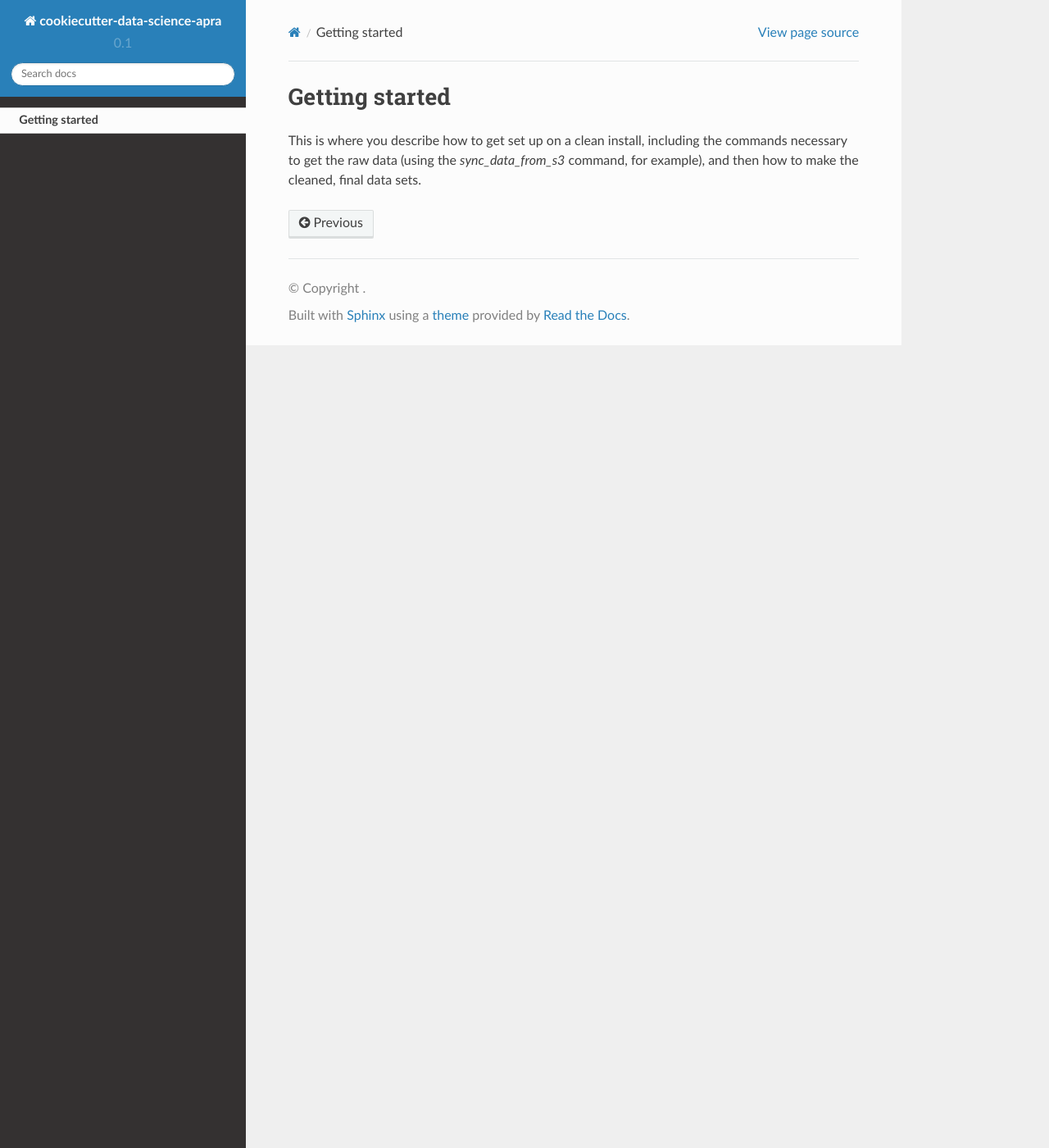
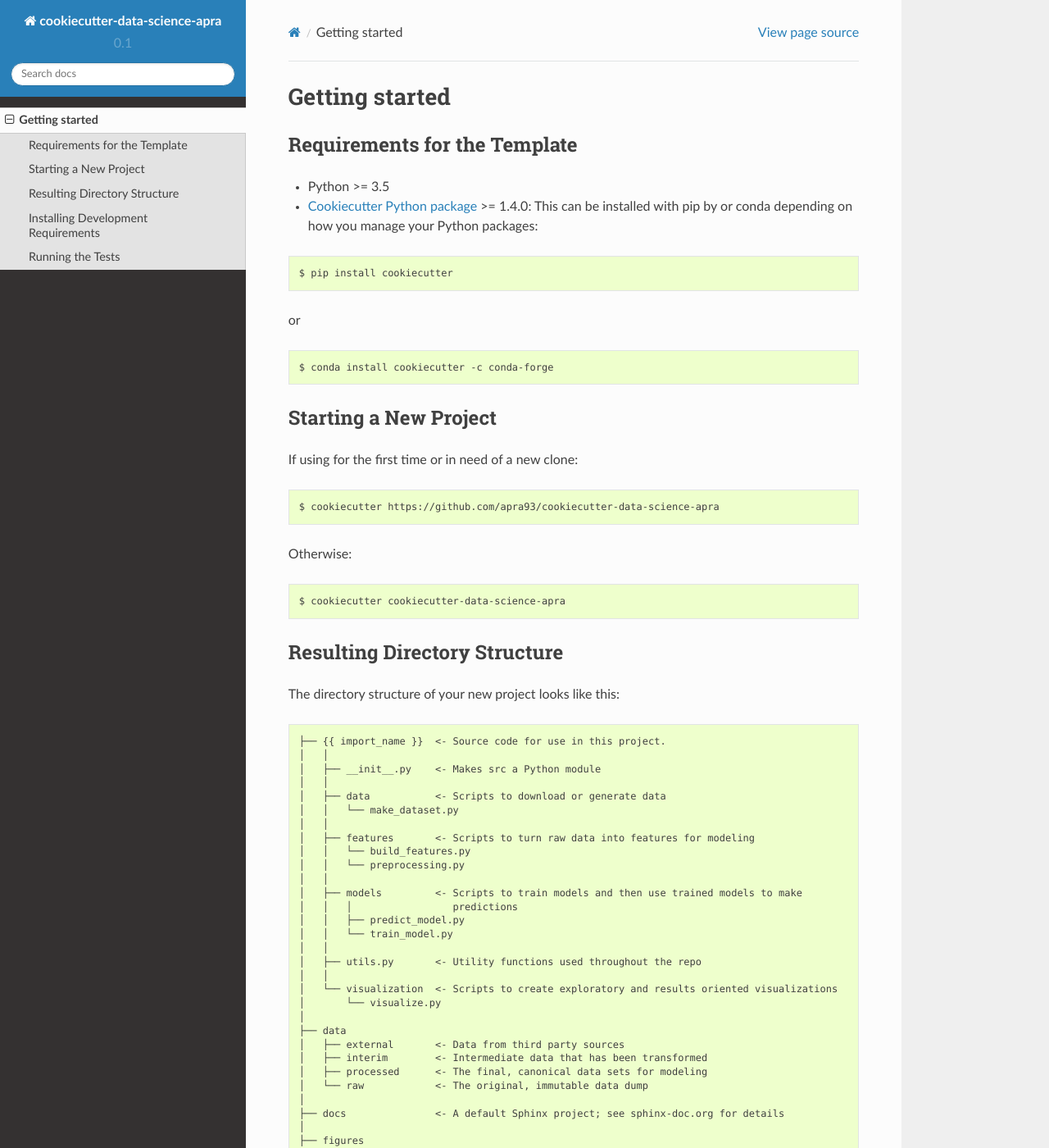
Before and after one commit to APRashedAhmed/cookiecutter-data-science-pp, a Sphinx documentation site: the page built from docs/getting-started.rst, in a window 1280 px wide and 1400 px high. Shown: the whole window at 82% size. Built offline with Sphinx 7.4.7 and the Read the Docs theme 2.0.0, drawn with Linux system fonts in a browser that asks for light colours; some of the changed text lies outside the part shown.

Commit message:
DOC: Adding readme contents to the docs.

```diff
--- a/docs/getting-started.rst
+++ b/docs/getting-started.rst
@@ -1,6 +1,120 @@
+===============
 Getting started
 ===============
 
-This is where you describe how to get set up on a clean install, including the
-commands necessary to get the raw data (using the `sync_data_from_s3` command,
-for example), and then how to make the cleaned, final data sets.
+Requirements for the Template
+-----------------------------
+- Python >= 3.5
+- `Cookiecutter Python package <http://cookiecutter.readthedocs.org/en/latest/installation.html>`_ >= 1.4.0: This can be installed with pip by or conda depending on how you manage your Python packages:
+
+::
+
+  $ pip install cookiecutter
+
+
+or ::
+
+  $ conda install cookiecutter -c conda-forge
+
+
+Starting a New Project
+----------------------
+
+If using for the first time or in need of a new clone: ::
+
+  $ cookiecutter https://github.com/apra93/cookiecutter-data-science-apra
+
+Otherwise: ::
+
+  $ cookiecutter cookiecutter-data-science-apra
+
+
+Resulting Directory Structure
+-----------------------------
+
+The directory structure of your new project looks like this:
+
+.. code-block:: text
+
+  ├── {{ import_name }}  <- Source code for use in this project.
+  │   │
+  │   ├── __init__.py    <- Makes src a Python module
+  │   │
+  │   ├── data           <- Scripts to download or generate data
+  │   │   └── make_dataset.py
+  │   │
+  │   ├── features       <- Scripts to turn raw data into features for modeling
+  │   │   └── build_features.py
+  │   │   └── preprocessing.py
+  │   │
+  │   ├── models         <- Scripts to train models and then use trained models to make
+  │   │   │                 predictions
+  │   │   ├── predict_model.py
+  │   │   └── train_model.py
+  │   │
+  │   ├── utils.py       <- Utility functions used throughout the repo
+  │   │
+  │   └── visualization  <- Scripts to create exploratory and results oriented visualizations
+  │       └── visualize.py
+  │
+  ├── data
+  │   ├── external       <- Data from third party sources
+  │   ├── interim        <- Intermediate data that has been transformed
+  │   ├── processed      <- The final, canonical data sets for modeling
+  │   └── raw            <- The original, immutable data dump
+  │
+  ├── docs               <- A default Sphinx project; see sphinx-doc.org for details
+  │
+  ├── figures
+  │   ├── finalized      <- Figures that have been polished and should not be changed
+  │   └── unsorted       <- Unsorted figures that are not version controlled
+  │
+  ├── docs               <- Directory for log files and is not  version controlled
+  │
+  ├── models             <- Trained and serialized models, model predictions, or model summaries
+  │
+  ├── notebooks          <- Jupyter notebooks. Naming convention is a number (for ordering),
+  │                         the creator's initials, and a short `-` delimited description, e.g.
+  │                         `1.0-jqp-initial-data-exploration`
+  │
+  ├── references         <- Data dictionaries, manuals, and all other explanatory materials
+  │
+  ├── .coveragerc        <- Coveragerc file when running coverage
+  │
+  ├── .gitignore         <- Gitignore for the repo
+  │
+  ├── .landscape.yml     <- Yaml file for Landscape continuous code metrics
+  │
+  ├── .travis.yml        <- Yaml file for travis continuous integration
+  │
+  ├── LICENSE            <- Licence for the project
+  │
+  ├── Makefile           <- Makefile with commands like `make data` or `make train`
+  │
+  ├── MANIFEST.in        <- Manifest file for versioneer
+  │
+  ├── README.md          <- The top-level README for developers using this project
+  │
+  ├── requirements.txt   <- The requirements file for reproducing the analysis environment, e.g.
+  │                         generated with `pip freeze > requirements.txt`
+  │
+  ├── run_tests.py       <- Script that runs the files in the tests directory
+  │
+  ├── setup.cfg          <- Setup file for versioneer
+  │
+  ├── setup.py           <- `setup.py` file configured to use versioneer
+  │
+  └── versioneer.py      <- Versioneer source file
+
+
+Installing Development Requirements
+-----------------------------------
+::
+
+  $ pip install -r requirements.txt
+
+Running the Tests
+-----------------
+::
+
+  $ python run_tests.py
--- a/{{ cookiecutter.repo_name }}/docs/index.rst
+++ b/{{ cookiecutter.repo_name }}/docs/index.rst
@@ -3,6 +3,7 @@
    You can adapt this file completely to your liking, but it should at least
    contain the root `toctree` directive.
 
+==============================================
 {{ cookiecutter.project_name }} documentation!
 ==============================================
 
```
Also changed, not shown: docs/index.rst (+11 -0 lines).
